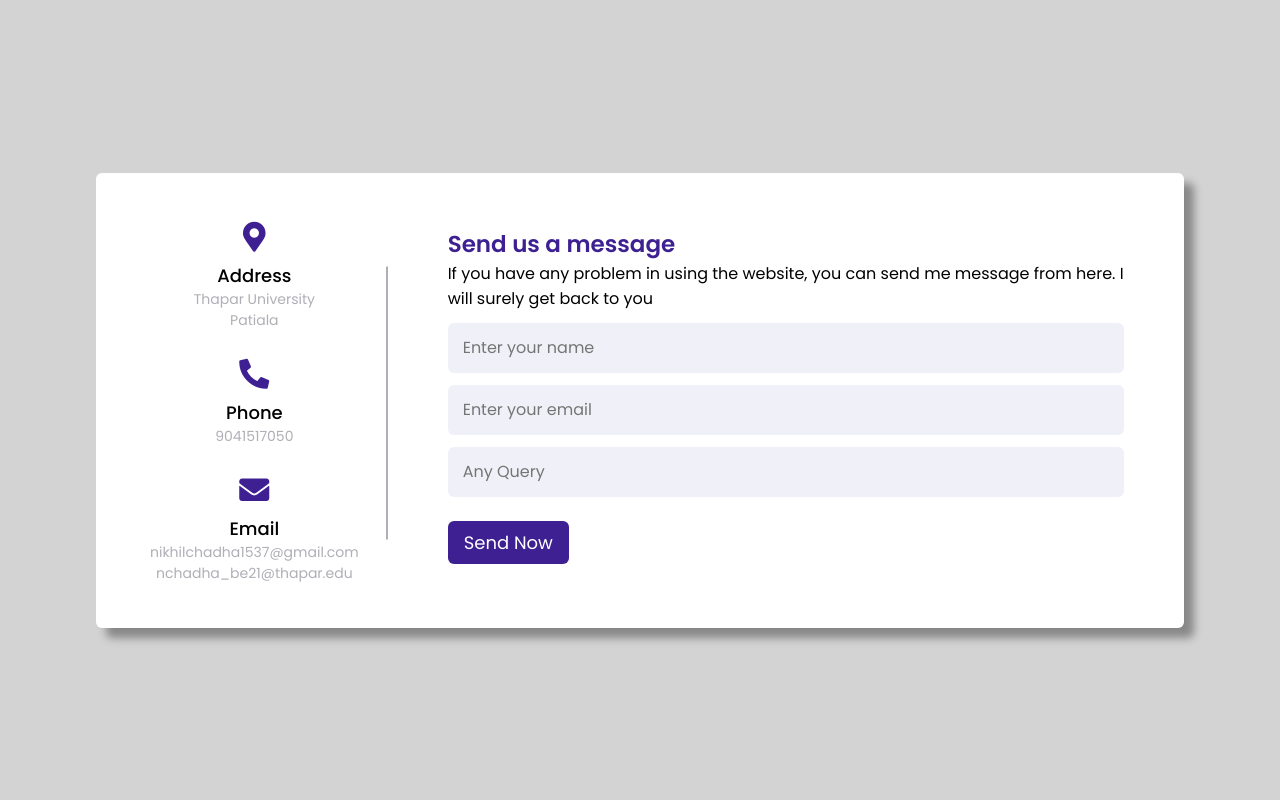
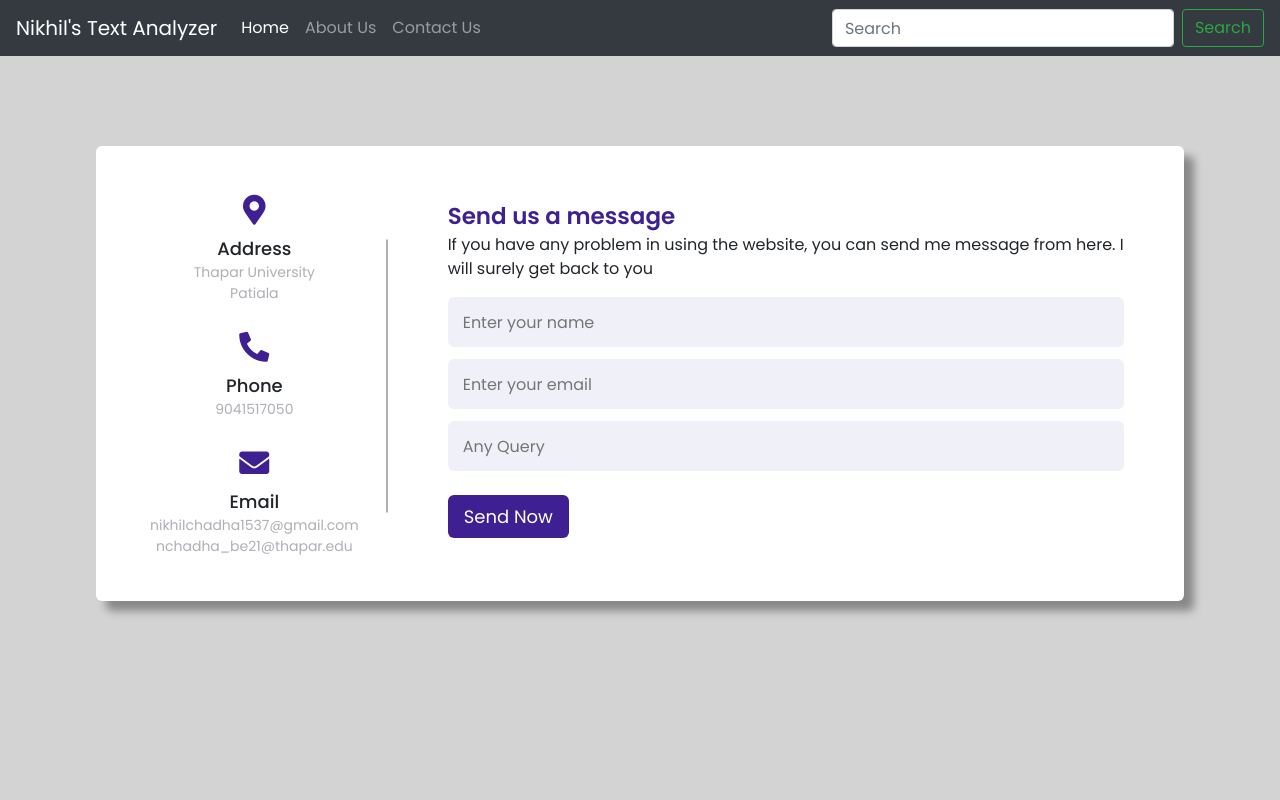
Before and after one commit to nikhil697/TextUtility-Website-Project, a Django app: page /contactus in a window 1280 px wide. Run offline with Django 4.2, Linux system fonts and the light colour scheme; some libraries are stand-ins or nearby versions.

Commit message:
Added navbar to contactus

```diff
--- a/textutils/templates/contactus.html
+++ b/textutils/templates/contactus.html
@@ -7,8 +7,13 @@
     <link rel="stylesheet" href="style.css">
     <!-- Fontawesome CDN Link -->
     <link rel="stylesheet" href="https://cdnjs.cloudflare.com/ajax/libs/font-awesome/5.15.2/css/all.min.css"/>
-     <meta name="viewport" content="width=device-width, initial-scale=1.0">
-     <style>
+
+      <meta name="viewport" content="width=device-width, initial-scale=1, shrink-to-fit=no">
+
+      <!-- Bootstrap CSS -->
+      <link rel="stylesheet" href="https://stackpath.bootstrapcdn.com/bootstrap/4.5.0/css/bootstrap.min.css"
+        integrity="sha384-9aIt2nRpC12Uk9gS9baDl411NQApFmC26EwAOH8WgZl5MYYxFfc+NcPb1dKGj7Sk" crossorigin="anonymous">
+    <style>
         /* Google Font CDN Link */
 @import url('https://fonts.googleapis.com/css2?family=Poppins:wght@200;300;400;500;600;700&display=swap');
 *{
@@ -33,7 +38,7 @@ body{
   min-height: 100vh;
   width: 100%;
   background: lightgray;
-  display: flex;
+  /* display: flex; */
   align-items: center;
   justify-content: center;
 }
@@ -44,6 +49,7 @@ body{
   padding: 20px 60px 30px 40px;
   box-shadow: 10px 10px 8px #888888;
   margin: auto;
+  margin-top: 90px;
 }
 .container .content{
   display: flex;
@@ -175,6 +181,32 @@ body{
      </style>
    </head>
 <body>
+  <nav class="navbar navbar-expand-lg navbar-dark bg-dark">
+    <a class="navbar-brand" href="http://127.0.0.1:8000">Nikhil's Text Analyzer</a>
+    <button class="navbar-toggler" type="button" data-toggle="collapse" data-target="#navbarNavDropdown" aria-controls="navbarNavDropdown" aria-expanded="false" aria-label="Toggle navigation">
+      <span class="navbar-toggler-icon"></span>
+    </button>
+    <div class="collapse navbar-collapse" id="navbarNavDropdown">
+      <ul class="navbar-nav">
+        <li class="nav-item active">
+          <a class="nav-link" href="http://127.0.0.1:8000">Home <span class="sr-only">(current)</span></a>
+        </li>
+        <li class="nav-item">
+          <a class="nav-link" href="http://127.0.0.1:8000/aboutus">About Us</a>
+        </li>
+        <li class="nav-item">
+          <a class="nav-link" href="http://127.0.0.1:8000/contactus">Contact Us</a>
+        </li>
+
+      </ul>
+    </div>
+    <form class="form-inline">
+      <input class="form-control mr-sm-2" type="search" placeholder="Search" aria-label="Search">
+      <button class="btn btn-outline-success my-2 my-sm-0" type="submit">Search</button>
+    </form>
+  </nav>
+
+
 <div class="slide-up-now">
   <div class="container">
     <div class="content">
@@ -218,5 +250,9 @@ body{
     </div>
   </div>
 </div>
+
+<script src="https://stackpath.bootstrapcdn.com/bootstrap/4.5.0/js/bootstrap.min.js"
+    integrity="sha384-OgVRvuATP1z7JjHLkuOU7Xw704+h835Lr+6QL9UvYjZE3Ipu6Tp75j7Bh/kR0JKI"
+    crossorigin="anonymous"></script>
 </body>
 </html>
```
